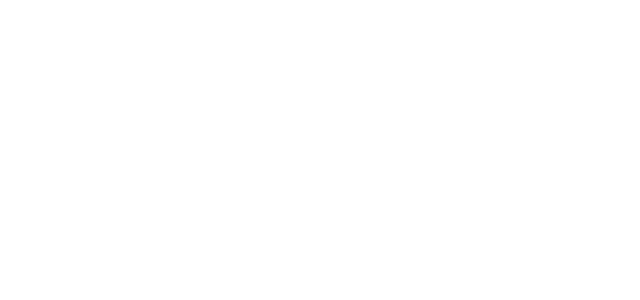
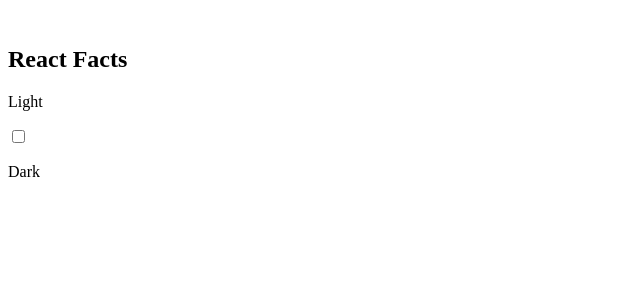
Before and after one commit to Kalanithi96/LearnReact, a React (Vite) app in the folder 12.darkMode/: page / in a window 1280 px wide. Shown: the top 300 px of the page, without its empty margins (0-640 px from the left). Built offline with nearby package versions, Linux system fonts and the light colour scheme; the HTML template or start-up script is replaced by a standard one.

Commit message:
Added Header component for the App

```diff
--- a/12.darkMode/src/App.tsx
+++ b/12.darkMode/src/App.tsx
@@ -1,9 +1,18 @@
+import { useState } from "react";
+import Header from "./components/Header";
+
 function App() {
+  const [isDarkMode, setIsDarkMode] = useState(false);
+
+  function handleChange() {
+    setIsDarkMode((prevValue) => !prevValue);
+  }
+
   return (
     <>
-
+      <Header value={isDarkMode} handleChange={handleChange} />
     </>
-  )
+  );
 }
 
-export default App
+export default App;
--- /dev/null
+++ b/12.darkMode/src/components/Header.tsx
@@ -0,0 +1,21 @@
+import ToggleButton from "./ToggleButton";
+
+export default function Header(props: {
+  value: boolean;
+  handleChange: () => void;
+}) {
+  return (
+    <header>
+      <nav>
+        <img src=""></img>
+        <h2>React Facts</h2>
+        <ToggleButton
+          option1="Light"
+          option2="Dark"
+          value={props.value}
+          handleChange={props.handleChange}
+        />
+      </nav>
+    </header>
+  );
+}
--- /dev/null
+++ b/12.darkMode/src/components/ToggleButton.tsx
@@ -0,0 +1,18 @@
+export default function ToggleButton(props: {
+  option1: string;
+  option2: string;
+  value: boolean;
+  handleChange: () => void;
+}) {
+  return (
+    <div>
+      <p>{props.option1}</p>
+      <input
+        type="checkbox"
+        checked={props.value}
+        onChange={props.handleChange}
+      />
+      <p>{props.option2}</p>
+    </div>
+  );
+}
```
Also changed, not shown: 12.darkMode/src/components/Content.tsx (added).
